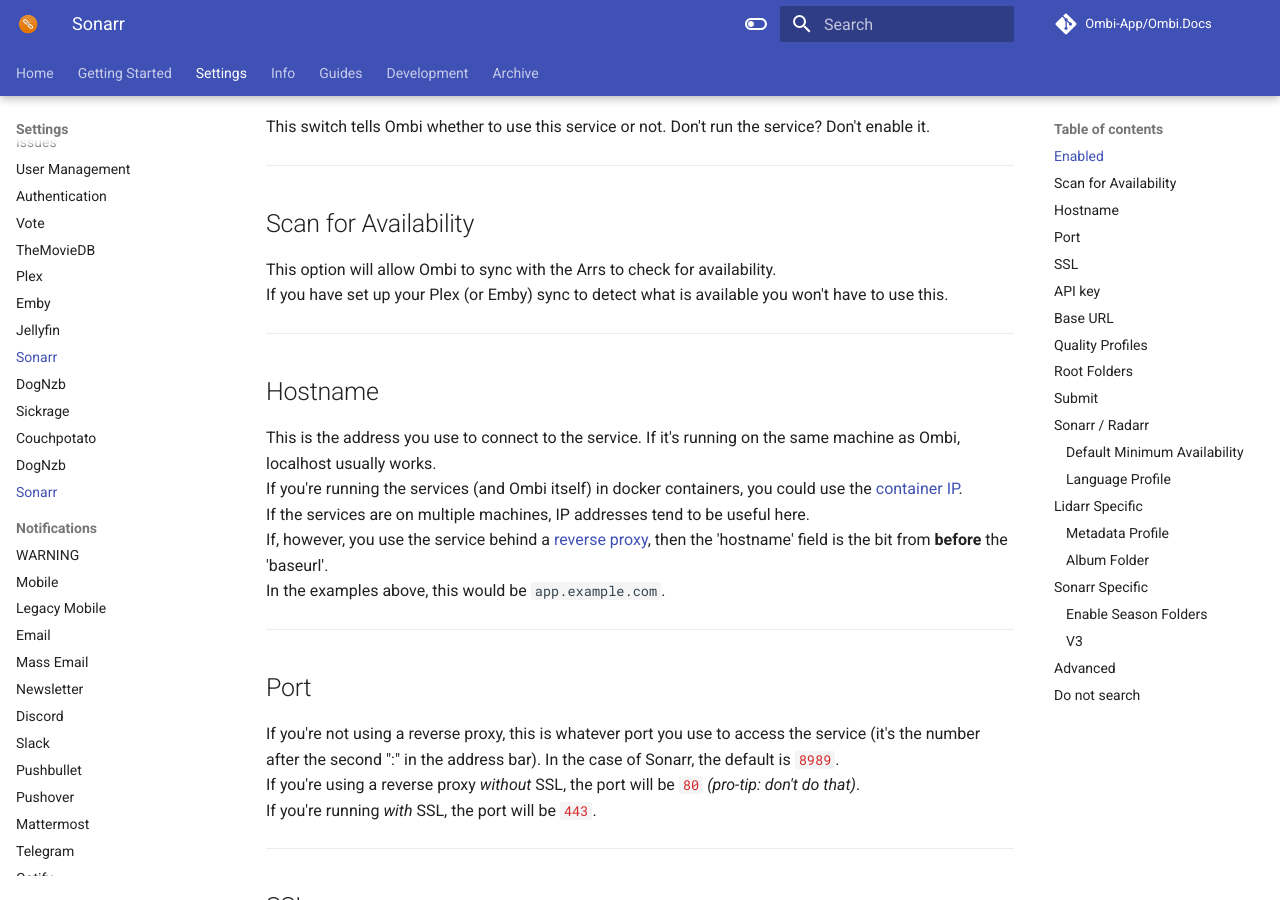
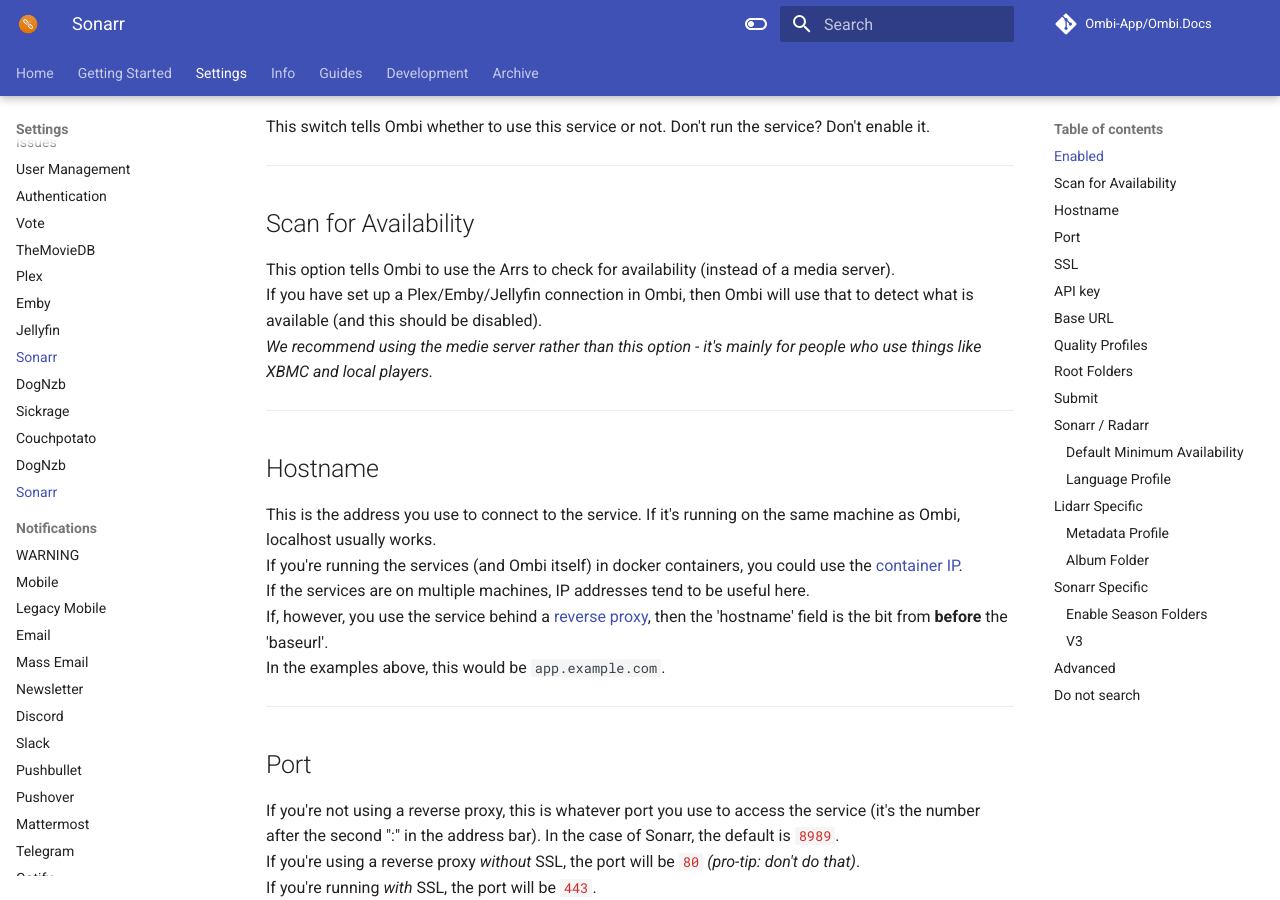
Before and after one commit to Ombi-app/Ombi.Docs, an MkDocs documentation site: the page built from docs/settings/all-the-arrs.md, in a window 1280 px wide and 900 px high, scrolled down 560 px. Built offline with MkDocs 1.6.1 and Material for MkDocs 9.7.7, drawn with Linux system fonts in a browser that asks for light colours; comment, search, counter and statistics services are not loaded.

Commit message:
Clarify scan-for-availability

```diff
--- a/docs/settings/all-the-arrs.md
+++ b/docs/settings/all-the-arrs.md
@@ -20,8 +20,9 @@
 
 ## Scan for Availability
 
-This option will allow Ombi to sync with the Arrs to check for availability.
-If you have set up your Plex (or Emby) sync to detect what is available you won't have to use this.
+This option tells Ombi to use the Arrs to check for availability (instead of a media server).
+If you have set up a Plex/Emby/Jellyfin connection in Ombi, then Ombi will use that to detect what is available (and this should be disabled).
+_We recommend using the medie server rather than this option - it's mainly for people who use things like XBMC and local players._
 ***
 
 ## Hostname
```
